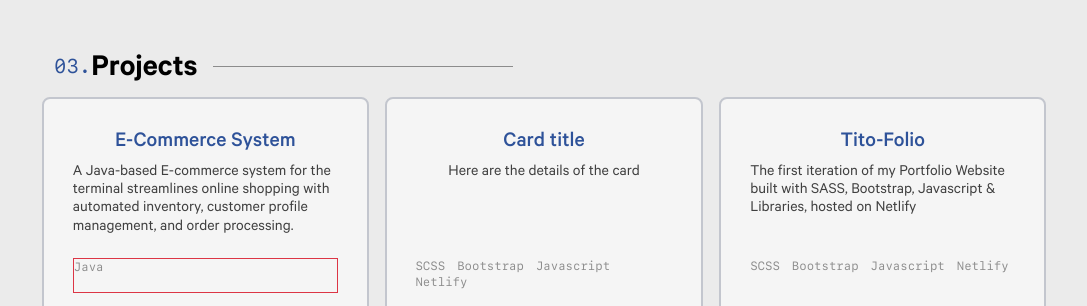
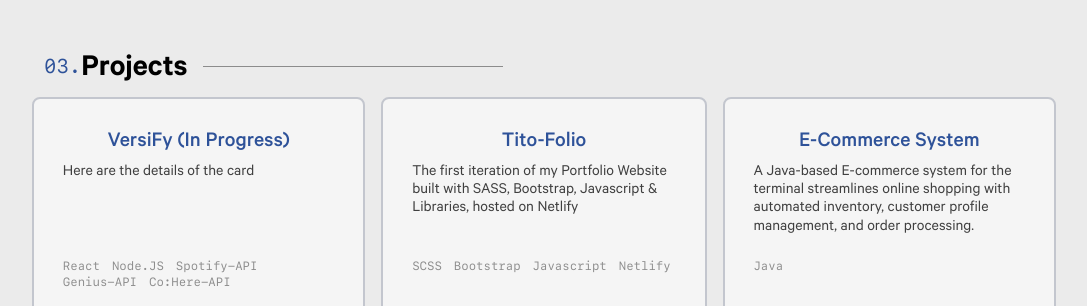
Before and after one commit to Tito-Osemobor/v1, a website: page index.html in a window 1280 px wide. Shown: the part 2030-2336 px from the top of the page, without its empty margins (96-1183 px from the left). Drawn offline with Linux system fonts and the light colour scheme; files whose address does not match are found by name.

Commit message:
Fixed projects bug

```diff
--- a/index.html
+++ b/index.html
@@ -728,22 +728,20 @@
                         >
                             <div class="project-card">
                                 <div class="project-content">
-                                    <p class="project-title">
-                                        E-Commerce System
-                                    </p>
-                                    <p class="project-body">
-                                        A Java-based E-commerce system for the
-                                        terminal streamlines online shopping
-                                        with automated inventory, customer
-                                        profile management, and order
-                                        processing.
+                                    <p class="project-title">VersiFy (In Progress)</p>
+                                    <p
+                                        class="project-body"
+                                    >
+                                        Here are the details of the card
                                     </p>
                                 </div>
-                                <div class="project-languages border border-danger">
-                                    <ul
-                                        class="language-list d-flex align-content-center"
-                                    >
-                                        <li>Java</li>
+                                <div class="project-languages">
+                                    <ul class="language-list d-flex">
+                                        <li>React</li>
+                                        <li>Node.JS</li>
+                                        <li>Spotify-API</li>
+                                        <li>Genius-API</li>
+                                        <li>Co:Here-API</li>
                                     </ul>
                                 </div>
                                 <div class="card-button">
@@ -799,9 +797,14 @@
                         >
                             <div class="project-card">
                                 <div class="project-content">
-                                    <p class="project-title">Card title</p>
-                                    <p class="project-body d-flex justify-content-center">
-                                        Here are the details of the card
+                                    <p class="project-title">Tito-Folio</p>
+                                    <p
+                                        class="project-body d-flex justify-content-center"
+                                    >
+                                        The first iteration of my Portfolio
+                                        Website built with SASS, Bootstrap,
+                                        Javascript & Libraries, hosted on
+                                        Netlify
                                     </p>
                                 </div>
                                 <div class="project-languages">
@@ -865,20 +868,22 @@
                         >
                             <div class="project-card">
                                 <div class="project-content">
-                                    <p class="project-title">Tito-Folio</p>
-                                    <p class="project-body d-flex justify-content-center">
-                                        The first iteration of my Portfolio
-                                        Website built with SASS, Bootstrap,
-                                        Javascript & Libraries, hosted on
-                                        Netlify
+                                    <p class="project-title">
+                                        E-Commerce System
+                                    </p>
+                                    <p class="project-body">
+                                        A Java-based E-commerce system for the
+                                        terminal streamlines online shopping
+                                        with automated inventory, customer
+                                        profile management, and order
+                                        processing.
                                     </p>
                                 </div>
                                 <div class="project-languages">
-                                    <ul class="language-list d-flex">
-                                        <li>SCSS</li>
-                                        <li>Bootstrap</li>
-                                        <li>Javascript</li>
-                                        <li>Netlify</li>
+                                    <ul
+                                        class="language-list d-flex align-content-center"
+                                    >
+                                        <li>Java</li>
                                     </ul>
                                 </div>
                                 <div class="card-button">
--- a/src/styles/main.scss
+++ b/src/styles/main.scss
@@ -352,7 +352,8 @@ main {
                         color: #fff;
                         .project-pointer {
                             opacity: 1;
-                            width: 100%;
+                            right: auto;
+                            left: 50%;
                             position: absolute;
                         }
                         .project-links {
@@ -839,8 +840,8 @@ footer {
 
 @media (min-width: 1092.1px) {
     main {
-        padding-left: 150px;
-        padding-right: 150px;
+        padding-left: 100px;
+        padding-right: 100px;
         .section-header {
             overflow-x: hidden;
             &::after {
```
Also changed, not shown: src/styles/main.css.
